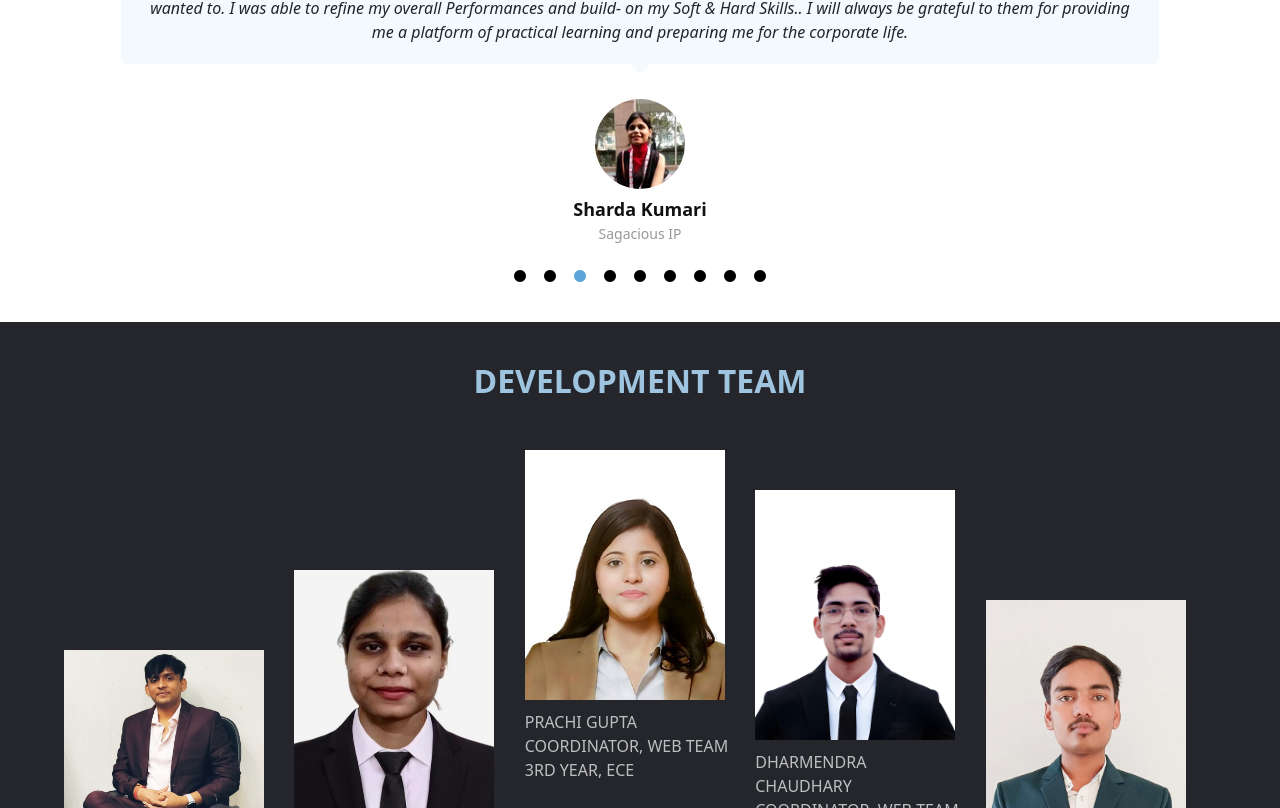
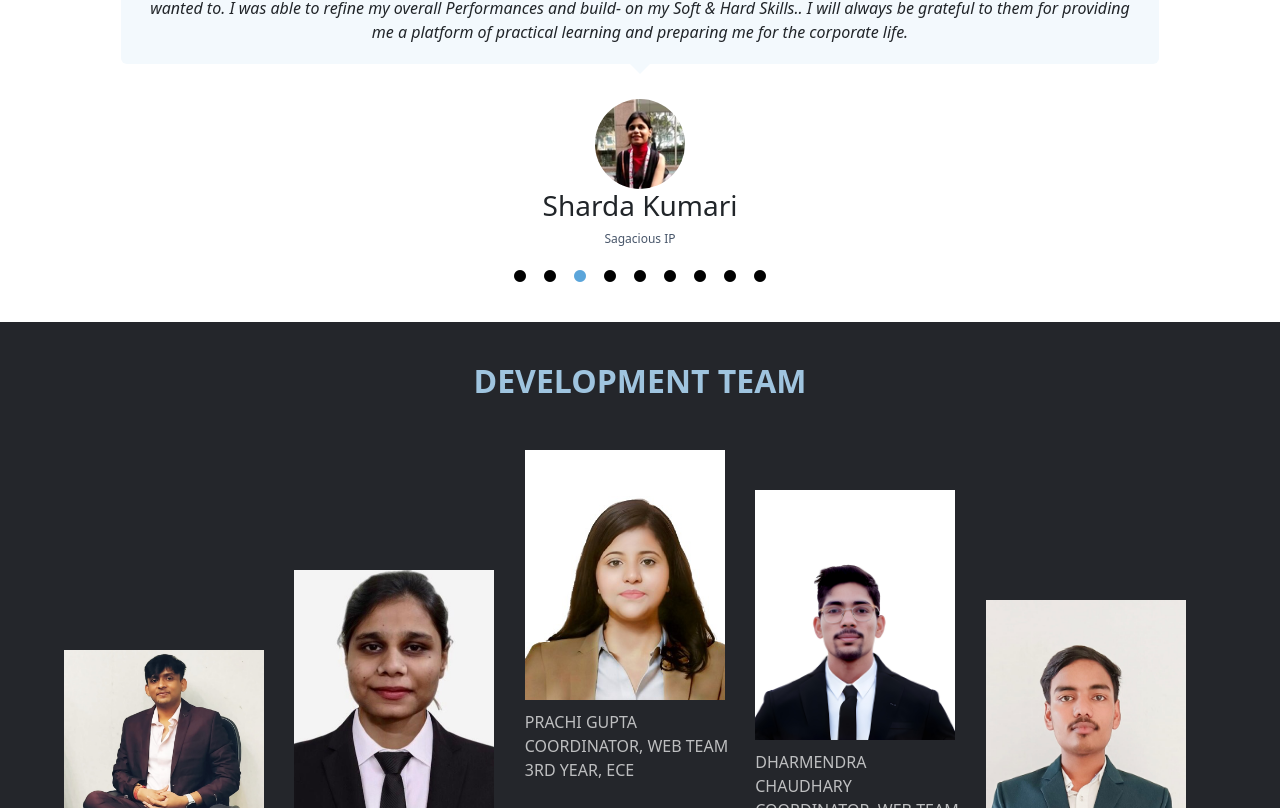
Before and after one commit to NIT-MZ/TNP-Web, a React (Create React App) app: page / in a window 1280 px wide. Shown: the part 11192-12000 px from the top of the page. Built offline with nearby package versions, Linux system fonts and the light colour scheme.

Commit message:
reducing_size

```diff
--- a/src/stylesheets/Testimonials.scss
+++ b/src/stylesheets/Testimonials.scss
@@ -3,7 +3,6 @@
   padding: 50px;
   // margin: 20px 0;
   width: 100%;
-  // background-color: chartreuse;
 }
 
 .testimonials .testimonial-item {
@@ -18,18 +17,6 @@
   margin: 0 auto;
 }
 
-.testimonials .testimonial-item h3 {
-  font-size: 18px;
-  font-weight: bold;
-  margin: 10px 0 5px 0;
-  color: #111;
-}
-
-.testimonials .testimonial-item h4 {
-  font-size: 14px;
-  color: #999;
-  margin: 0;
-}
 
 .testimonials .testimonial-item .quote-icon-left,
 .testimonials .testimonial-item .quote-icon-right {
```
